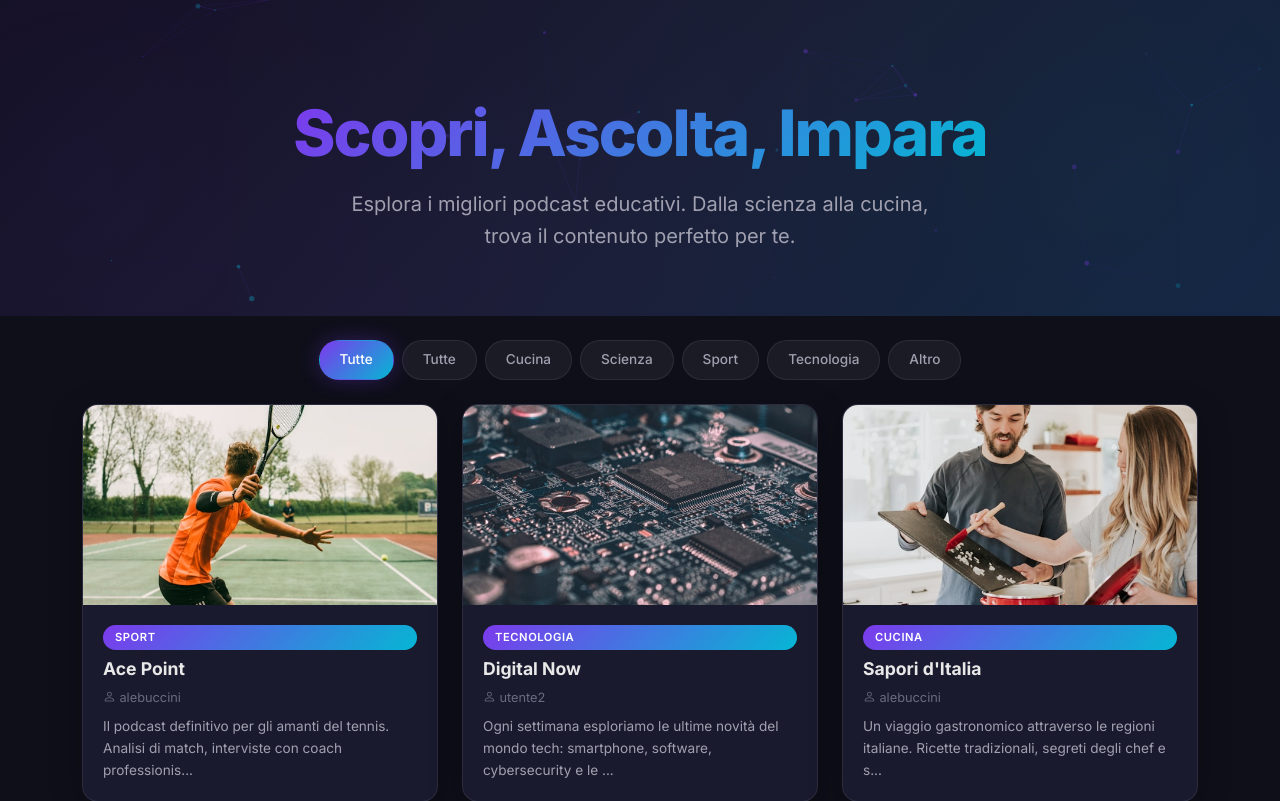
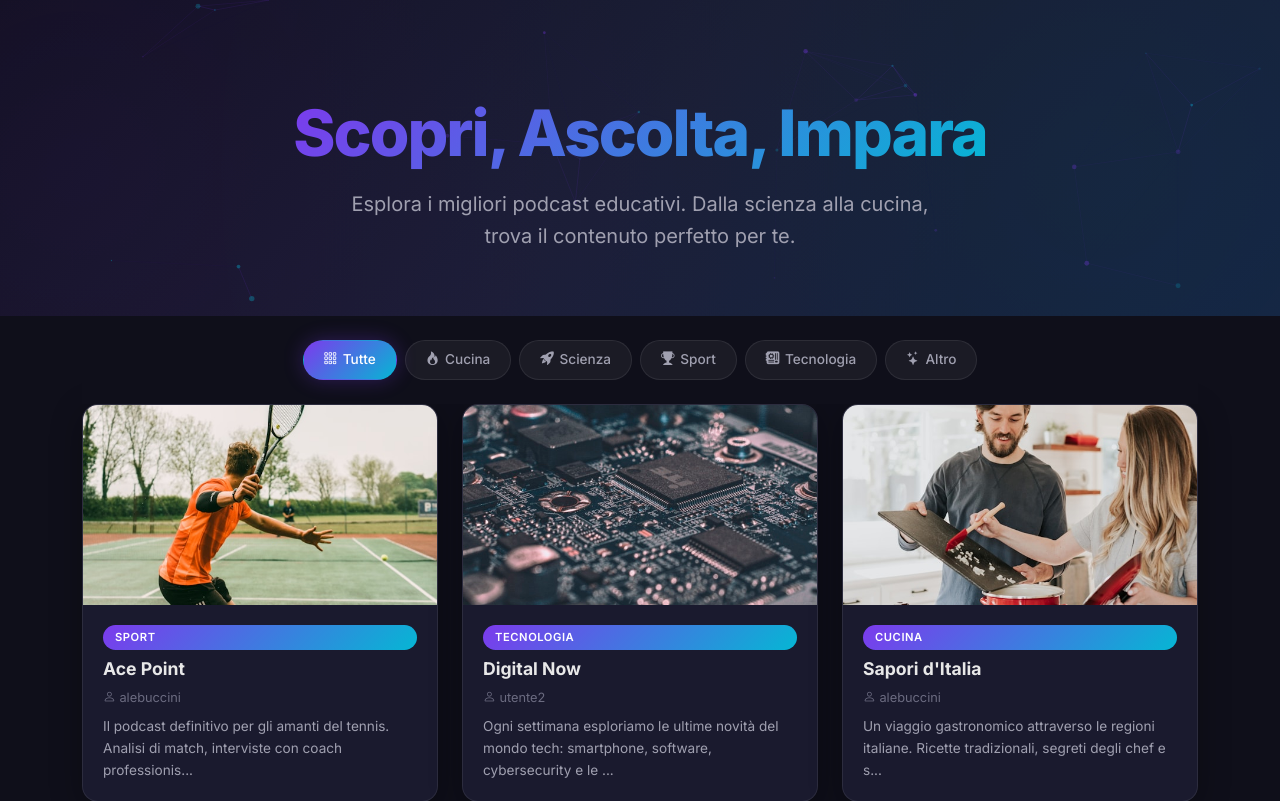
Before and after one commit to ziroparallelo/ilearn-podcast, a Flask app: page / in a window 1280 px wide. Shown: the part 81-882 px from the top of the page. Run offline with Flask 3, Linux system fonts and the light colour scheme; data comes from the database, SQL or seed files in the repository; some libraries are stand-ins or nearby versions.

Commit message:
fix: resolve layout overlap, duplicate pills, and z-index stacking
- Fix card images overlapping pill filters on category pages by adding
  proper z-index hierarchy (hero=1, container=2, pills=3)
- Remove duplicate "Tutte" pill on home page (was in both template and
  backend categorie list)
- Add icons and colored hover states to home page pills matching
  category pages
- Remove invalid "Tutte" option from podcast create/edit forms
- Add solid background to container-xl to prevent hero bleed-through

Co-Authored-By: Claude Opus 4.6 <noreply@anthropic.com>

```diff
--- a/app.py
+++ b/app.py
@@ -24,7 +24,7 @@ login_manager.init_app(app)
 @app.route('/')
 def home():
     podcasts = db_interaction.get_podcasts()
-    categorie = ['Tutte', 'Cucina', 'Scienza', 'Sport', 'Tecnologia', 'Altro']
+    categorie = ['Cucina', 'Scienza', 'Sport', 'Tecnologia', 'Altro']
     if current_user.is_authenticated:
         isactive = True
         userid = current_user.get_id()
@@ -214,7 +214,7 @@ def unfollow_podcast(podcast_id):
 @app.route('/nuovoPodcast')
 @login_required
 def nuovoPodcast():
-    categorie = ['Tutte', 'Cucina', 'Scienza', 'Sport', 'Tecnologia', 'Altro']
+    categorie = ['Cucina', 'Scienza', 'Sport', 'Tecnologia', 'Altro']
     return render_template('nuovoPodcast.html', categorie=categorie)
 
 @app.route('/nuovoPodcast', methods = ['POST'])
@@ -255,7 +255,7 @@ def modificaPodcast(podcast_id):
     podcast = db_interaction.get_podcast_by_id(podcast_id)
     if podcast:
         if int(podcast['utente_id']) == int(current_user.get_id()):
-            categorie = ['Tutte', 'Cucina', 'Scienza', 'Sport', 'Tecnologia', 'Altro']
+            categorie = ['Cucina', 'Scienza', 'Sport', 'Tecnologia', 'Altro']
             return render_template('modificaPodcast.html', podcast=podcast, categorie=categorie)
         else:
             flash('Non sei il creatore di questo podcast', 'danger')
--- a/static/style.css
+++ b/static/style.css
@@ -273,6 +273,9 @@ a:hover {
     gap: 0.5rem;
     justify-content: center;
     padding: 1.5rem 0;
+    position: relative;
+    z-index: 3;
+    background: var(--bg-primary);
 }
 
 .pill-filter {
@@ -752,6 +755,12 @@ a:hover {
     padding-top: 80px; /* navbar offset */
 }
 
+.main-content > .container-xl {
+    position: relative;
+    z-index: 2;
+    background: var(--bg-primary);
+}
+
 /* --- Dropdown dark --- */
 .dropdown-menu {
     background: var(--bg-card);
@@ -796,6 +805,11 @@ a:hover {
 }
 
 /* --- Card grid for filtering animation --- */
+.card-grid {
+    position: relative;
+    z-index: 2;
+}
+
 .card-grid .col {
     transition: opacity var(--transition-normal), transform var(--transition-normal);
 }
@@ -810,6 +824,7 @@ a:hover {
 /* Category hero: full background image with dark overlay */
 .category-hero {
     position: relative;
+    z-index: 1;
     padding: 6rem 0 4rem;
     background-size: cover;
     background-position: center;
--- a/templates/home.html
+++ b/templates/home.html
@@ -17,9 +17,20 @@
 {% block content %}
 <!-- Pill Filters -->
 <div class="pill-filter-container" data-aos="fade-up">
-    <a href="#" class="pill-filter active" data-cat="tutte">Tutte</a>
+    <a href="#" class="pill-filter cat-pill active" data-cat="tutte">
+        <i class="bi bi-grid-3x3-gap"></i> Tutte
+    </a>
     {% for categoria in categorie %}
-    <a href="{{ url_for('categoria', nome_categoria=categoria.lower()) }}" class="pill-filter" data-cat="{{ categoria.lower() }}">{{ categoria }}</a>
+    <a href="{{ url_for('categoria', nome_categoria=categoria.lower()) }}"
+       class="pill-filter cat-pill cat-pill-{{ categoria.lower() }}"
+       data-cat="{{ categoria.lower() }}">
+        {% if categoria.lower() == 'cucina' %}<i class="bi bi-fire"></i>
+        {% elif categoria.lower() == 'scienza' %}<i class="bi bi-rocket-takeoff-fill"></i>
+        {% elif categoria.lower() == 'sport' %}<i class="bi bi-trophy-fill"></i>
+        {% elif categoria.lower() == 'tecnologia' %}<i class="bi bi-motherboard-fill"></i>
+        {% elif categoria.lower() == 'altro' %}<i class="bi bi-stars"></i>
+        {% endif %} {{ categoria }}
+    </a>
     {% endfor %}
 </div>
 
```
